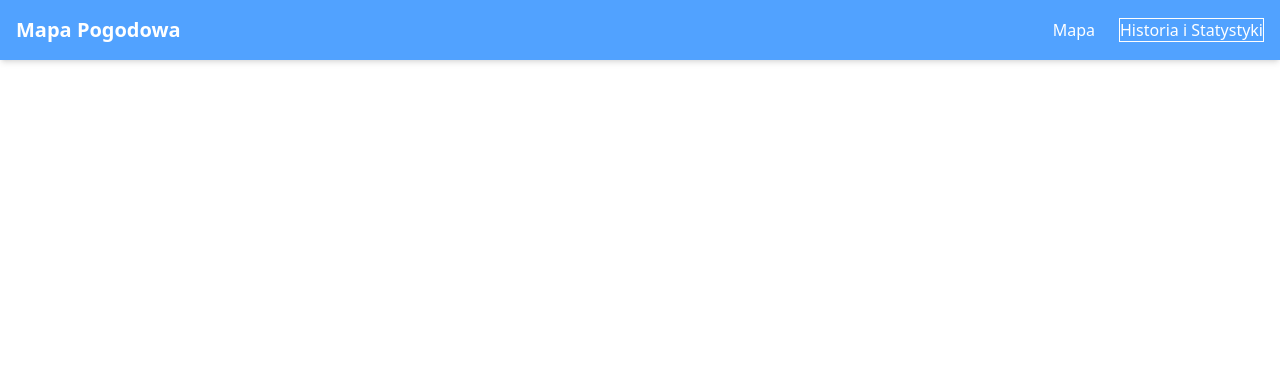
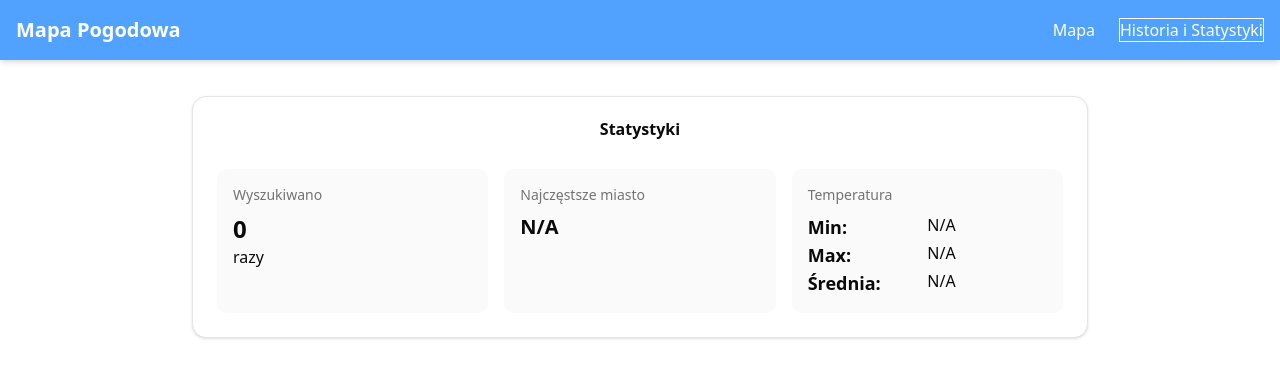
Before and after one commit to 0utsi/wtw, a Next.js app: page /history in a window 1280 px wide. Shown: the top 378 px of the page. Built offline with nearby package versions, Linux system fonts and the light colour scheme; no server answers.

Commit message:
feat: history page

```diff
--- a/src/app/history/page.tsx
+++ b/src/app/history/page.tsx
@@ -1,14 +1,10 @@
-
-
-
-
-
-
+import HistoryPage from "@/components/history/search-history";
+import SearchStatistics from "@/components/history/search-statistics";
 
 export default function Page() {
-
-
-
-
-    return
+  return (
+    <div className="flex flex-col gap-6 py-20">
+      <HistoryPage /> <SearchStatistics />
+    </div>
+  );
 }
```
